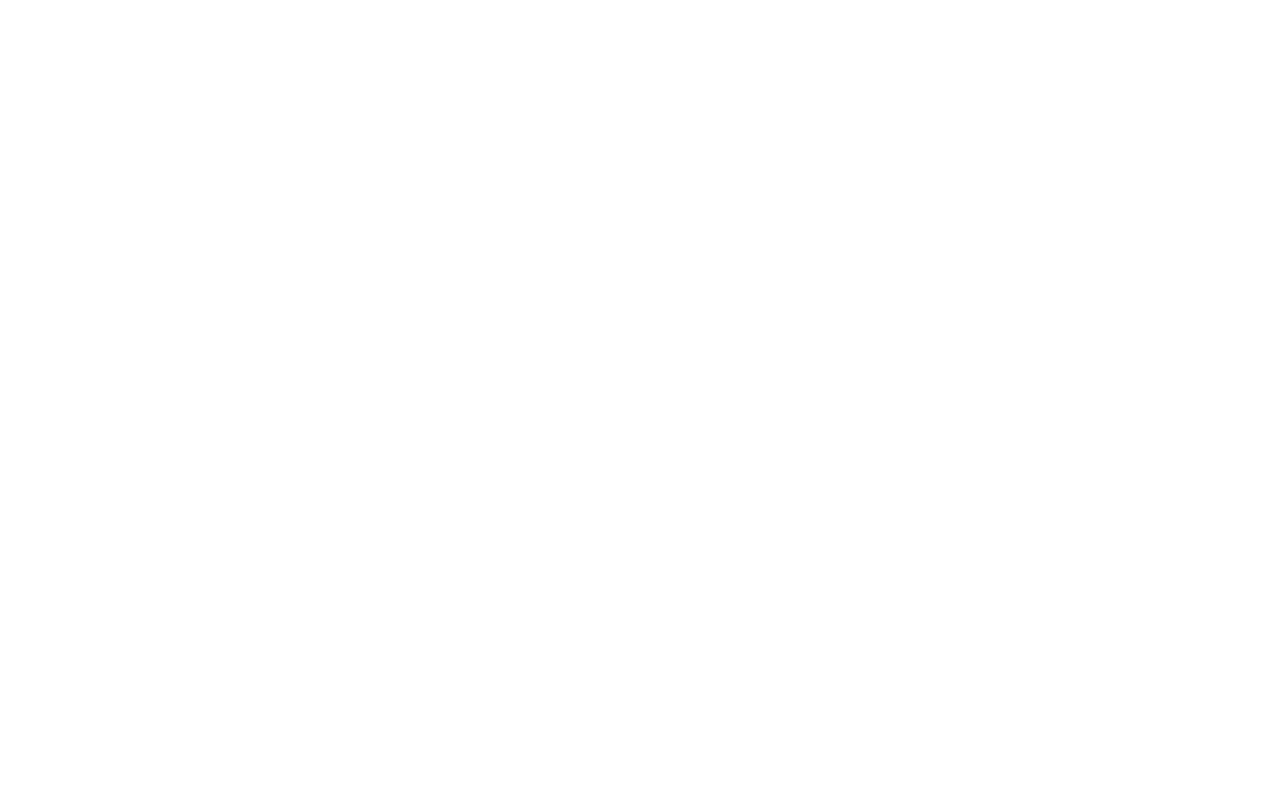
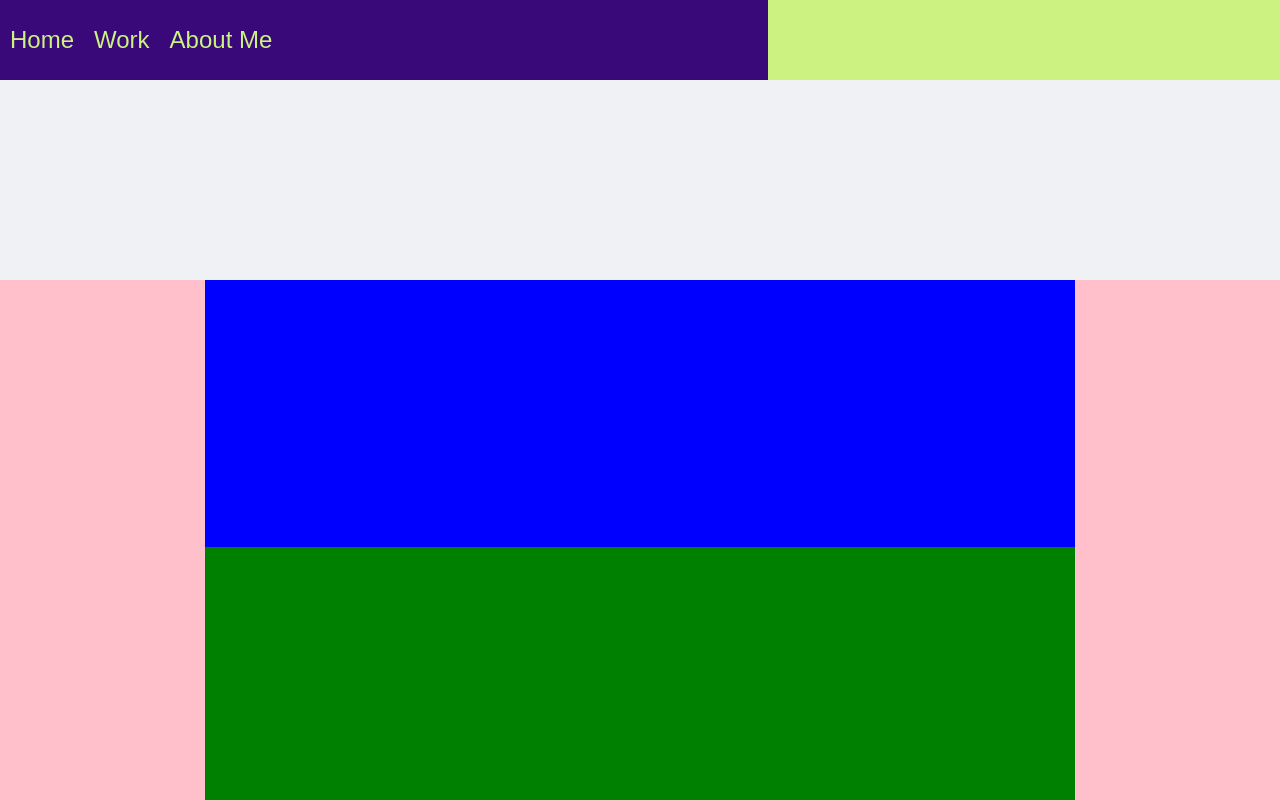
Before and after one commit to Danfirech/dan-portfolio, a React (Create React App) app: page /lp in a window 1280 px wide. Before the commit this address had no page. Shown: the top 800 px of the page. Built offline with nearby package versions, Linux system fonts and the light colour scheme.

Commit message:
added footer

```diff
--- a/src/App.js
+++ b/src/App.js
@@ -15,18 +15,23 @@
 import AboutMePage from "./pages/AboutMePage";
 import WorkPage from "./pages/WorkPage";
 import JavascriptPage from "./pages/WorkTypePages/JavascriptPage";
+import LandingPage from "./pages/WorkTypePages/LandingPage";
+import Footer from "./components/Footer";
 
 function App() {
   return (
     <>
       <Router>
+        <Navbar />
         <Routes>
           <Route path="/" element={<HomePage />} />
           <Route exact path="/work" element={<WorkPage />} />
           <Route exact path="/home" element={<HomePage />} />
           <Route exact path="/about" element={<AboutMePage />} />
           <Route exact path="/js" element={<JavascriptPage />} />
+          <Route exact path="/lp" element={<LandingPage />} />
         </Routes>
+        <Footer />
       </Router>
     </>
   );
--- /dev/null
+++ b/src/components/Footer.js
@@ -0,0 +1,8 @@
+import React from "react";
+import { FooterContainer } from "../styles/Footer.Style";
+
+function Footer() {
+  return <FooterContainer />;
+}
+
+export default Footer;
--- a/src/components/Work.js
+++ b/src/components/Work.js
@@ -38,7 +38,7 @@
         <CardBox>
           <WorkTop></WorkTop>
           <WorkBottom>
-            <NavbarLink to="/js">Test 2</NavbarLink>
+            <NavbarLink to="/lp">Landing Pages</NavbarLink>
           </WorkBottom>
         </CardBox>
       </WorkCenterContainer>
--- a/src/pages/AboutMePage.js
+++ b/src/pages/AboutMePage.js
@@ -3,13 +3,11 @@
 import React from "react";
 import { BrowserRouter as Router, Routes, Route, Link } from "react-router-dom";
 import TestComponent from "../components/TestContainer";
+import Footer from "../components/Footer";
 
 function AboutMe() {
   return (
     <>
-      <nav>
-        <Navbar />
-      </nav>
       <div>
         <TestComponent />
       </div>
--- a/src/pages/HomePage.js
+++ b/src/pages/HomePage.js
@@ -6,13 +6,11 @@
 import ProfilePic from "../components/ProfilePic";
 import TextComponent from "../components/TextComponent";
 import AboutMe from "../components/AboutMe";
+import Footer from "../components/Footer";
 
 function HomePage() {
   return (
     <>
-      <nav>
-        <Navbar />
-      </nav>
       <div>
         <ProfilePic />
         <TextComponent />
--- a/src/pages/WorkPage.js
+++ b/src/pages/WorkPage.js
@@ -5,19 +5,20 @@
 import { BoxContainerBottom } from "../styles/WorkBoxes.Style";
 import { TextBox } from "../styles/WorkBoxes.Style";
 import Navbar from "../components/NavBar";
+import Footer from "../components/Footer";
 
 function WorkPage() {
   return (
     <>
-      <nav>
-        <Navbar />
-      </nav>
       <div>
         <TextBox />
         <BoxContainerTop></BoxContainerTop>
         <BoxContainerCenter></BoxContainerCenter>
         <BoxContainerBottom></BoxContainerBottom>
       </div>
+      <div>
+        <Footer />
+      </div>
     </>
   );
 }
--- a/src/pages/WorkTypePages/JavascriptPage.js
+++ b/src/pages/WorkTypePages/JavascriptPage.js
@@ -16,7 +16,6 @@
   return (
     <>
       <div>
-        <Navbar />
         <TextStrip />
         <WorkPageWhole>
           <WorkLeftContainer />
--- a/src/pages/WorkTypePages/LandingPage.js
+++ b/src/pages/WorkTypePages/LandingPage.js
@@ -0,0 +1,35 @@
+import React from "react";
+import Navbar from "../../components/NavBar";
+
+import {
+  WorkPageWhole,
+  TextStrip,
+  WorkCenterContainer,
+  WorkLeftContainer,
+  WorkRightContainer,
+  WholePage,
+  WorkBottomContainer,
+  WorkTopContainer,
+  WorkMiddleContainer,
+} from "../../styles/WorkPages.Style";
+
+function LandingPage() {
+  return (
+    <>
+      <div>
+        <TextStrip />
+        <WorkPageWhole>
+          <WorkLeftContainer />
+          <WorkCenterContainer>
+            <WorkTopContainer />
+            <WorkMiddleContainer />
+            <WorkBottomContainer />
+          </WorkCenterContainer>
+          <WorkRightContainer />
+        </WorkPageWhole>
+      </div>
+    </>
+  );
+}
+
+export default LandingPage;
--- /dev/null
+++ b/src/styles/Footer.Style.js
@@ -0,0 +1,7 @@
+import styled from "styled-components";
+
+export const FooterContainer = styled.div`
+  height: 600px;
+  width: 100%;
+  background-color: blue;
+`;
```
